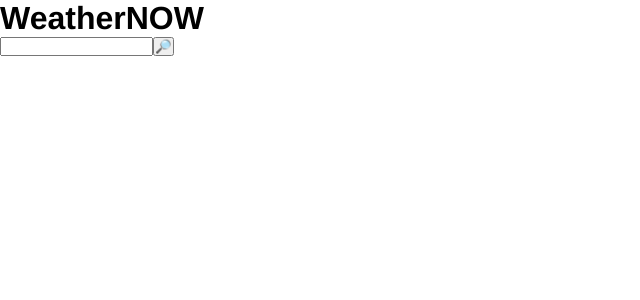
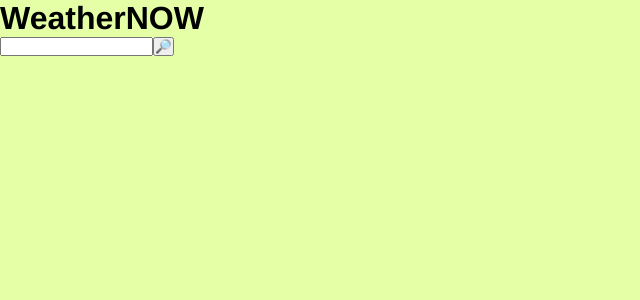
Before and after one commit to matiasreta/WeatherNow, a React (Create React App) app in the folder my-app/: page / in a window 1280 px wide. Shown: the top 300 px of the page, without its empty margins (0-640 px from the left). Built offline with nearby package versions, Linux system fonts and the light colour scheme.

Commit message:
update content

```diff
--- a/my-app/src/SmartConteiner.jsx
+++ b/my-app/src/SmartConteiner.jsx
@@ -11,7 +11,7 @@ class SmartConteiner extends React.Component{
 
     render(){
         return(<>
-            <StyledConteiner>
+            <StyledConteiner >
             {this.props.cities?this.props.cities.map(item=>
             <Card key={item.id}
             name={item.name}
--- a/my-app/src/styles/GlobalStyle.js
+++ b/my-app/src/styles/GlobalStyle.js
@@ -7,6 +7,10 @@ export const GlobalStyle = createGlobalStyle`
     box-sizing: border-box;
     font-family:  Helvetica;
 
+    body{
+        background: #e4ffa6;
+    }
+
 }
 
 `
```
Also changed, not shown: my-app/src/styles/fondope.svg (added), 1 other file (tests, documents, lock files or other folders).
